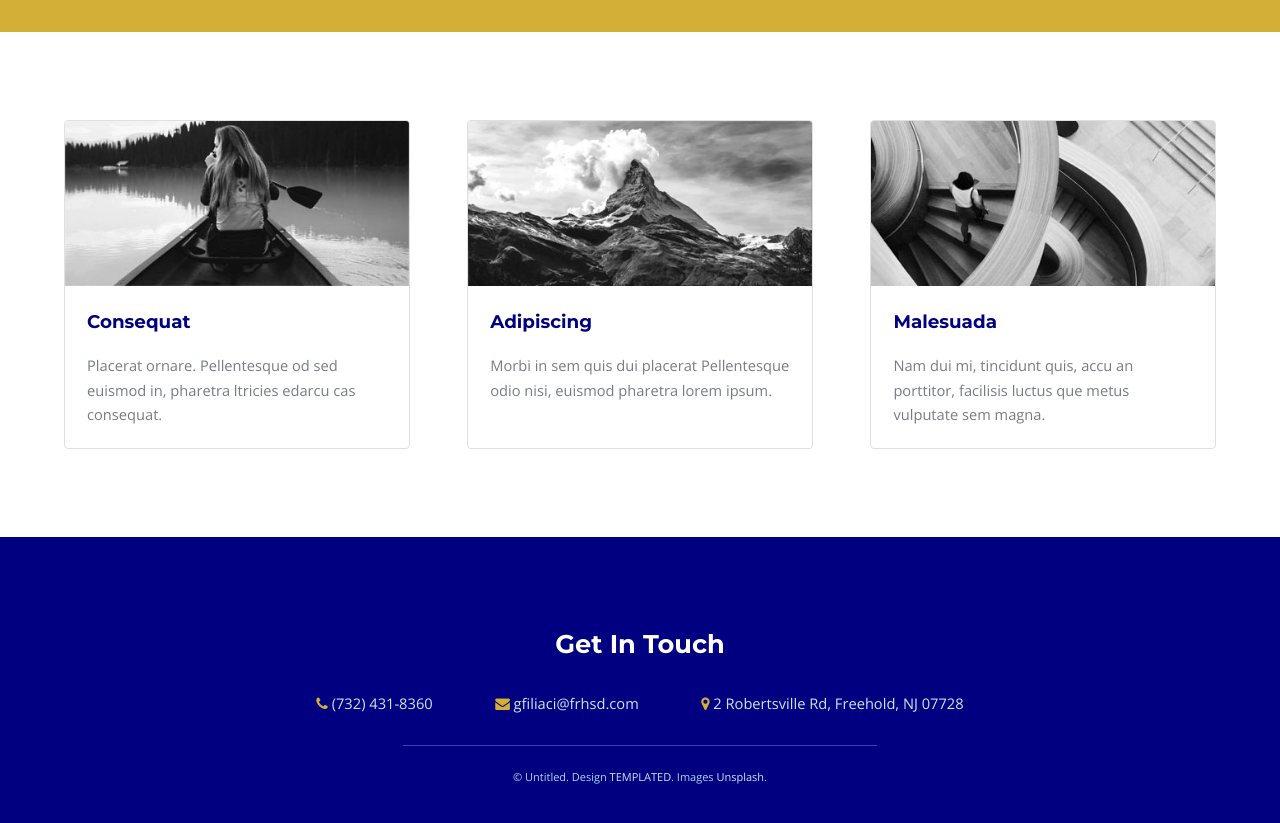
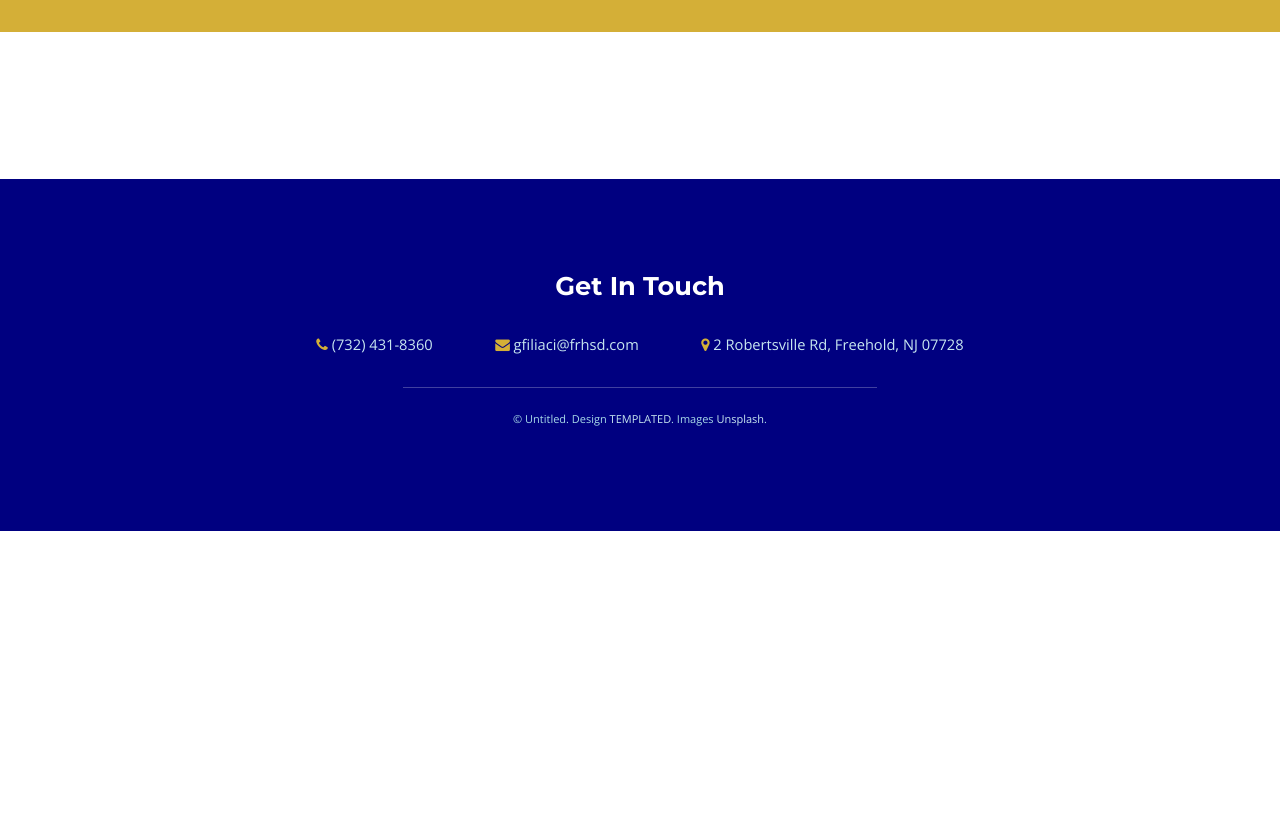
Before and after one commit to FHS-AdvWD-01/NHS.io, a plain HTML site: page index.html in a window 1280 px wide. Shown: the part 1720-2543 px from the top of the page. After the commit the page ends 2251 px from the top, so only its background shows below. Drawn offline with nearby package versions, Linux system fonts and the light colour scheme.

Commit message:
Add files via upload

```diff
--- a/index.html
+++ b/index.html
@@ -95,35 +95,7 @@
 
 		<!-- Three -->
 			<section id="three" class="wrapper">
-				<div class="inner flex flex-3">
-					<div class="flex-item box">
-						<div class="image fit">
-							<img src="images/pic02.jpg" alt="" />
-						</div>
-						<div class="content">
-							<h3>Consequat</h3>
-							<p>Placerat ornare. Pellentesque od sed euismod in, pharetra ltricies edarcu cas consequat.</p>
-						</div>
-					</div>
-					<div class="flex-item box">
-						<div class="image fit">
-							<img src="images/pic03.jpg" alt="" />
-						</div>
-						<div class="content">
-							<h3>Adipiscing</h3>
-							<p>Morbi in sem quis dui placerat Pellentesque odio nisi, euismod pharetra lorem ipsum.</p>
-						</div>
-					</div>
-					<div class="flex-item box">
-						<div class="image fit">
-							<img src="images/pic04.jpg" alt="" />
-						</div>
-						<div class="content">
-							<h3>Malesuada</h3>
-							<p>Nam dui mi, tincidunt quis, accu an porttitor, facilisis luctus que metus vulputate sem magna.</p>
-						</div>
-					</div>
-				</div>
+
 			</section>
 
 		<!-- Footer -->
```
